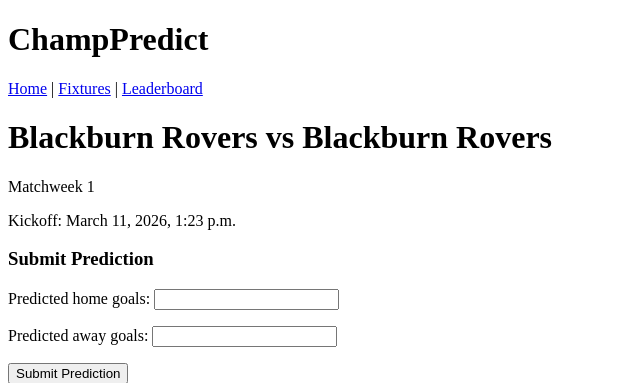
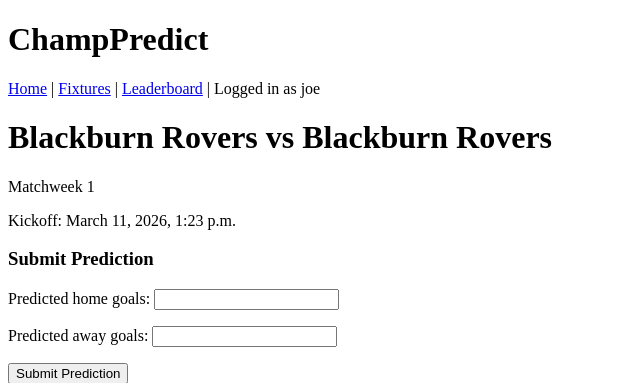
Before and after one commit to joeb-brfc/champpredict, a Django app: page /fixtures/1/ in a window 1280 px wide. Shown: the top 383 px of the page, without its empty margins (0-640 px from the left). Run offline with Django 5.2, Linux system fonts and the light colour scheme; a user stored in the database is signed in; data comes from the database, SQL or seed files in the repository.

Commit message:
display logged-in username in navigation bar

```diff
--- a/predictor/templates/predictor/base.html
+++ b/predictor/templates/predictor/base.html
@@ -14,6 +14,11 @@
             <a href="{% url 'home' %}">Home</a> |
             <a href="{% url 'fixture_list' %}">Fixtures</a> |
             <a href="{% url 'leaderboard' %}">Leaderboard</a>
+
+    {% if user.is_authenticated %}
+        | Logged in as {{ user.username }}
+    {% endif %}
+</nav>
         </nav>
 
     </header>
```
